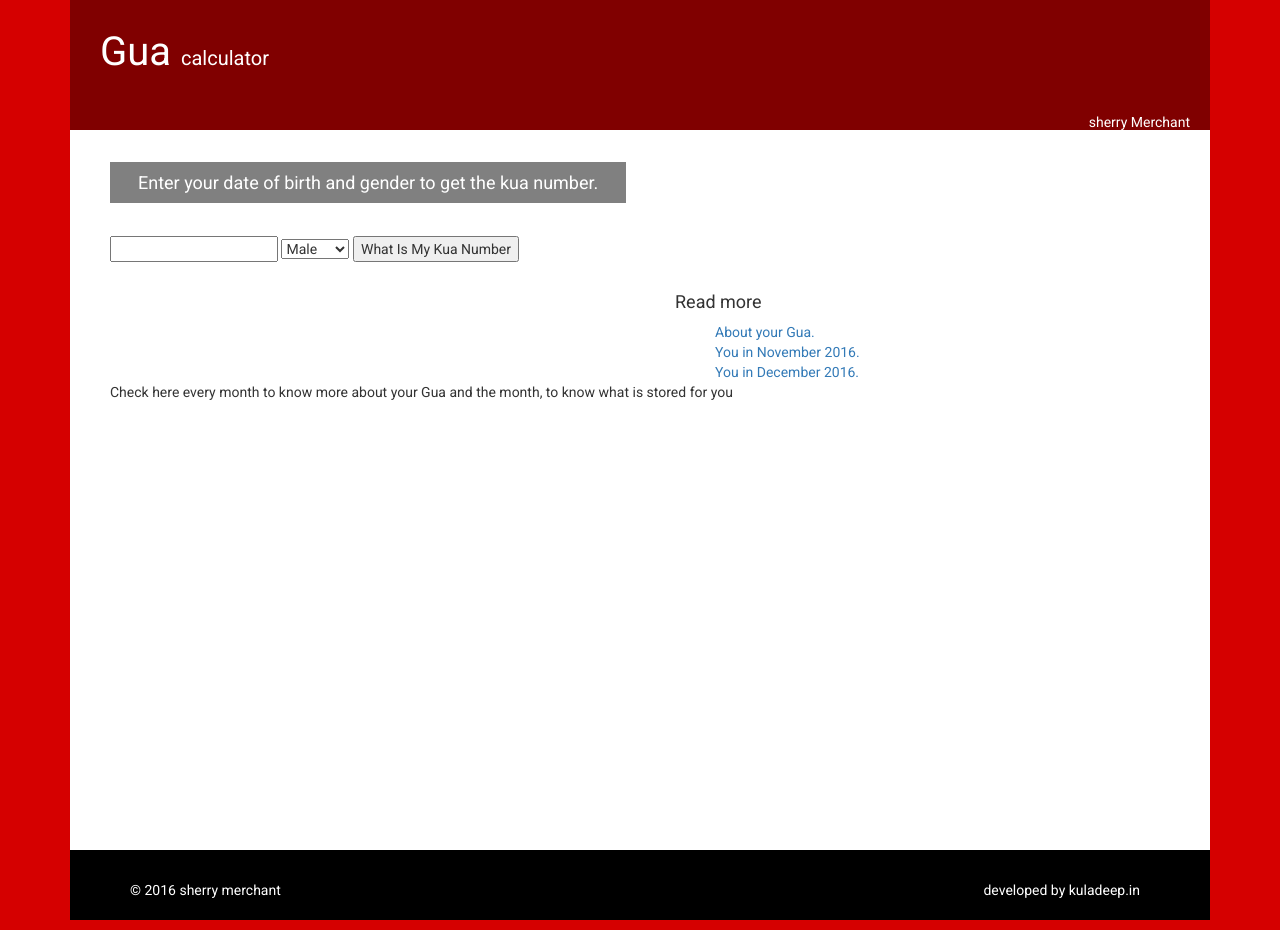
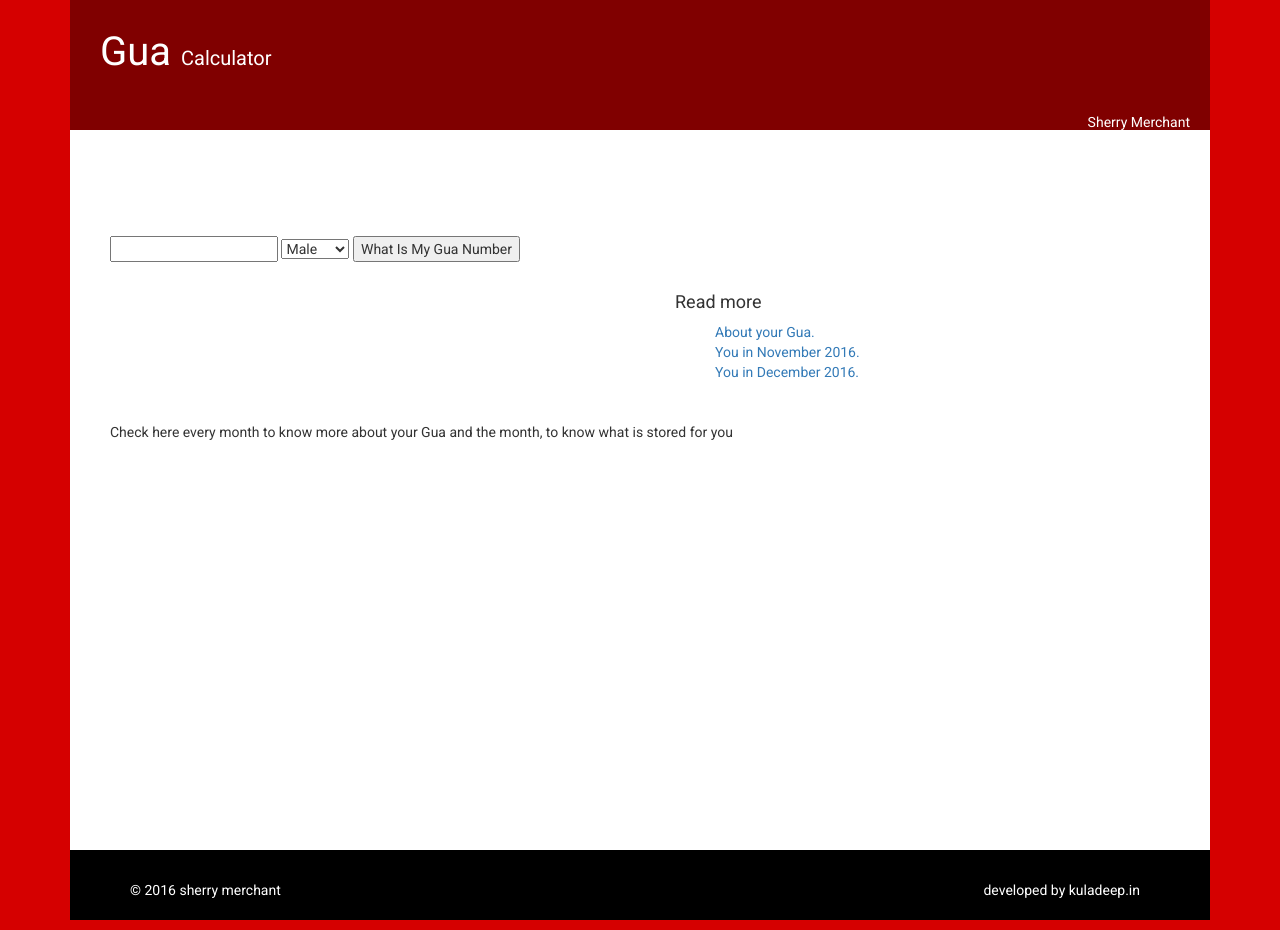
Before and after one commit to kuladeep93/gua-calculator, a plain HTML site: page index.html in a window 1280 px wide. Drawn offline with nearby package versions, Linux system fonts and the light colour scheme.

Commit message:
on call changes made

```diff
--- a/index.html
+++ b/index.html
@@ -13,23 +13,23 @@
     <body>
         <div class="container">
             <div class="header-section">
-                <h1>Gua <span>calculator</span></h1>
-                <h5>sherry Merchant</h5>
+                <h1>Gua <span>Calculator</span></h1>
+                <h5>Sherry Merchant</h5>
             </div>
             <div class="main-section">
                 <br/><br/>
-                <span class="bgclr-gray">&emsp;Enter your date of birth and gender to get the kua number.&emsp;</span>
+                <span class="bgclr-gray">&emsp;Enter your date of Birth and Gender to get the Gua number&emsp;</span>
 
                 <form method="post">
                     <input type="text" id="my_selected_Date"/>
                     <select name="gender"> <option value="0">Male</option> <option
                             value="1">Female</option>
                     </select>
-                    <input name="runit" value="What Is My Kua Number" onClick="runForm(this.form)" type="button" />
+                    <input name="runit" value="What Is My Gua Number" onClick="runForm(this.form)" type="button" />
                 </form>
                 <div class="row">
                     <div class="col-md-6">
-                        <br/>
+                        <br/><br/><br/><br/><br/><br/><br/><br/>
                         <div id="kua_number"></div>
                     </div>
                     <div class="col-md-6">
--- a/numbergenerator4.js
+++ b/numbergenerator4.js
@@ -893,7 +893,7 @@ function runForm(f) {
         alert("Your birthdate must be between Jan 30, 1930 and Feb 6, 2020.");
     } else {
 
-        document.getElementById("kua_number").innerHTML = "You are a " + ext + " born on " +  month +" " + d  + "<sup>th</sup> " + y + "<br/><br/> Your Gua number is " +"<span id='op_num'>" +r+"</span>";
+        document.getElementById("kua_number").innerHTML = "You are a " + ext + " born on " + d+" " + month +" "  + "<sup>th</sup> " + y + "<br/><br/> Your Gua number is " +"<span id='op_num'>" +r+"</span>";
     }
 
 }
--- a/stylesheets.css
+++ b/stylesheets.css
@@ -45,7 +45,6 @@ body{
     padding-left: 40px;
 }
 .bgclr-gray{
-    background-color: gray;
     font-size: 18px;
     padding: 10px;
     color: #fff;
```
